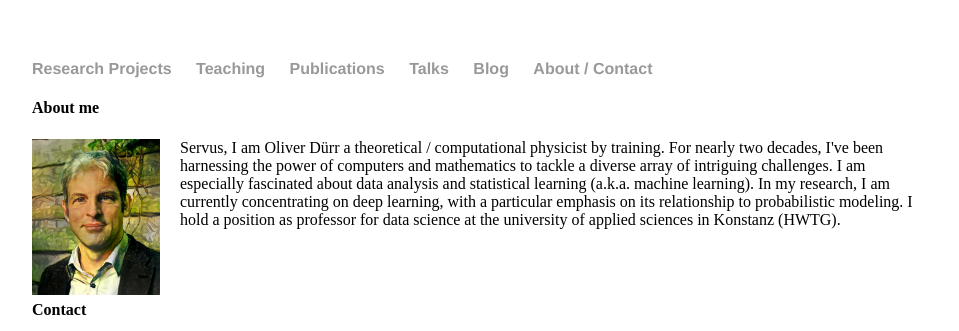
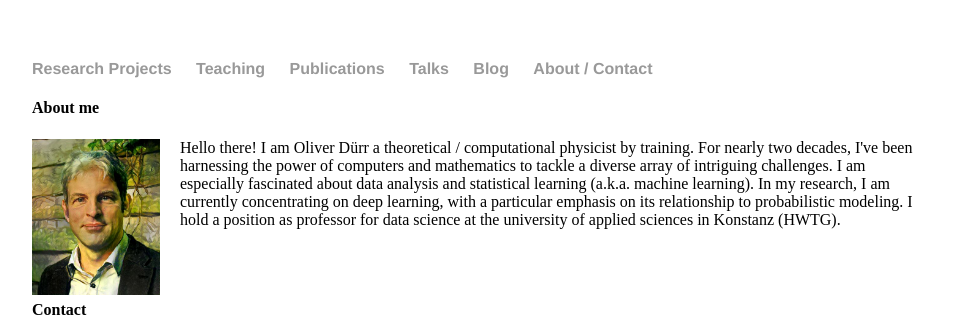
Before and after one commit to oduerr/oduerr.github.io, a Jekyll site: the page built from about/index.html, in a window 1280 px wide. Shown: the top 331 px of the page, without its empty margins (160-1119 px from the left). Built offline with Jekyll 4.4.1, drawn with Linux system fonts in a browser that asks for light colours.

Commit message:
Update index.html

```diff
--- a/about/index.html
+++ b/about/index.html
@@ -7,7 +7,7 @@ title: Oliver Dürr
 
 <div background="lightblue">
 <a href="about_photo.html"><img src="VorHolz_Auschnitt_Frida_Kahlo.jpg" alt="Me" width="128" align="left" style="margin: 0px 20px 0px 0px"/></a>
-	Servus, I am Oliver Dürr a theoretical / computational physicist by training.
+	Hello there! I am Oliver Dürr a theoretical / computational physicist by training.
 	For nearly two decades, I've been harnessing the power of computers and mathematics to tackle a diverse array of intriguing challenges.
 	I am especially fascinated about data analysis and statistical learning (a.k.a. machine learning).
 	In my research, I am currently concentrating on deep learning, with a particular emphasis on its relationship to probabilistic modeling.
```
